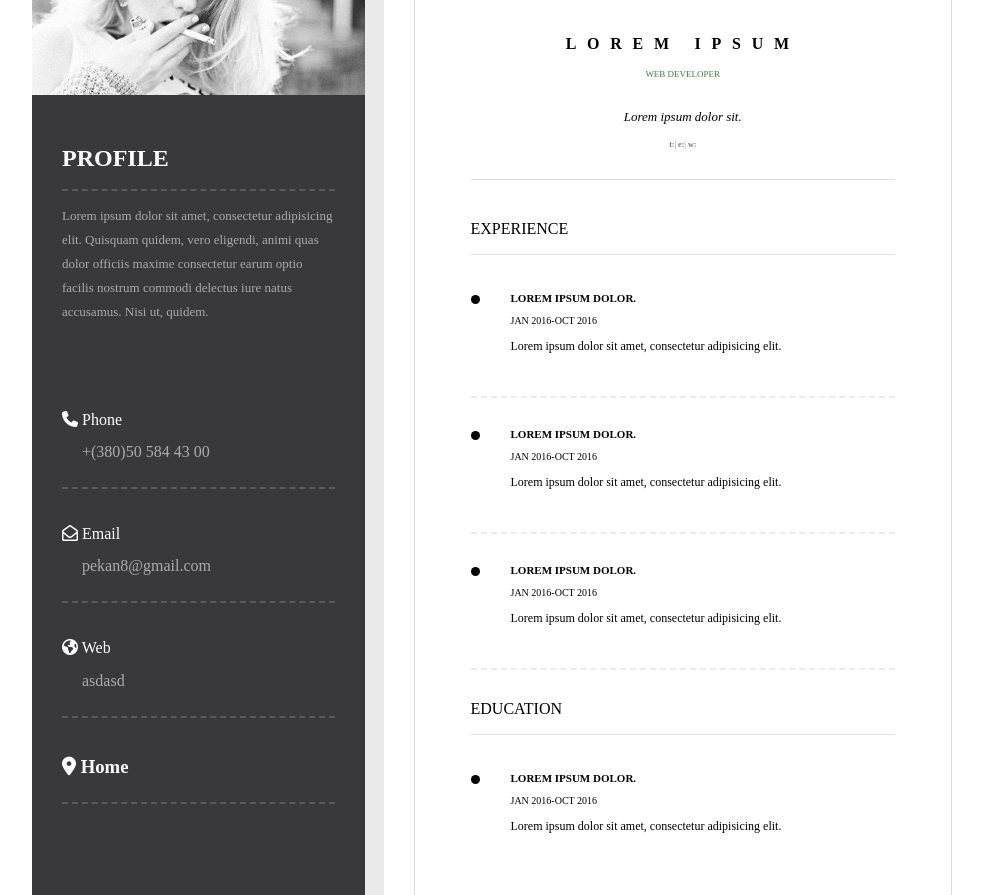
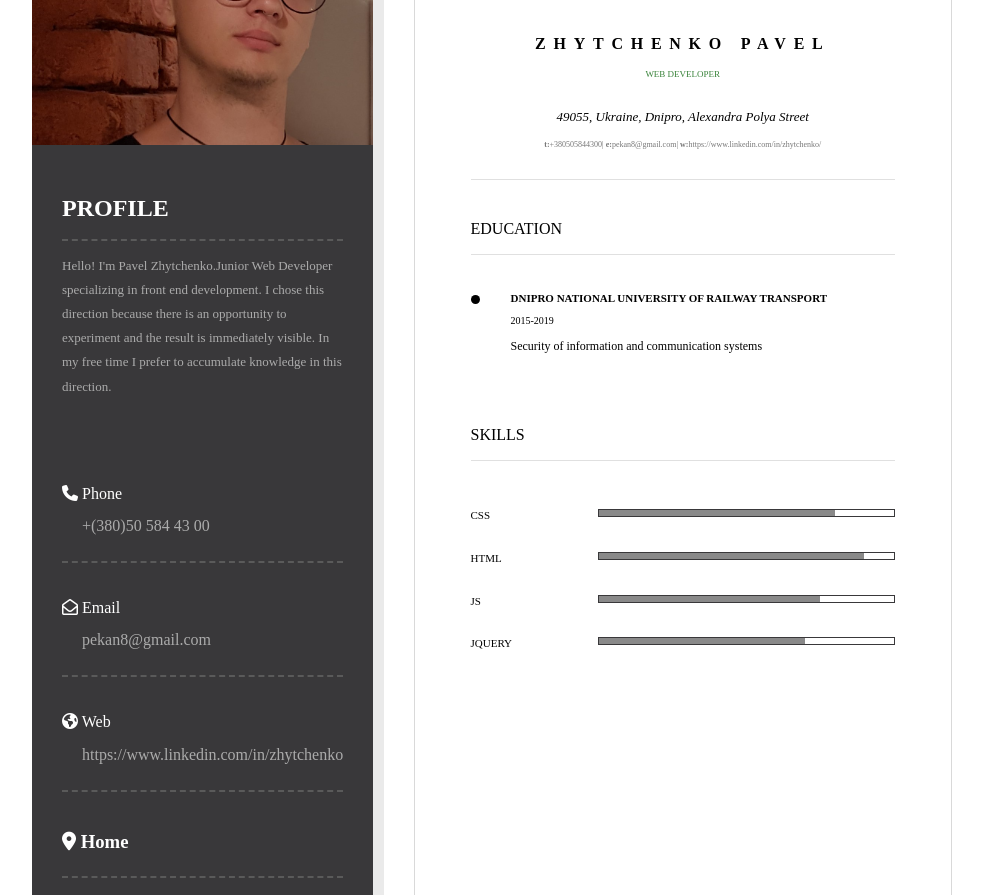
Before and after one commit to PeKanIdea/resum, a plain HTML site: page resum/index.html in a window 1280 px wide. Shown: the part 175-1070 px from the top of the page, without its empty margins (133-1116 px from the left). Drawn offline with Linux system fonts and the light colour scheme.

Commit message:
Добавленна актуальная информация
Заполнили резюме актуальными данными

```diff
--- a/resum/index.html
+++ b/resum/index.html
@@ -4,8 +4,8 @@
 <head>
     <meta charset="UTF-8">
     <title>Document</title>
-    <link rel="stylesheet" href="/libs/normalize/normalize.css">
-    <link rel="stylesheet" href="/style.css">
+    <link rel="stylesheet" href="libs/normalize/normalize.css">
+    <link rel="stylesheet" href="style.css">
 </head>
 
 <body>
@@ -17,7 +17,8 @@
                 <h2 class="heading heading-light">
                     Profile
                 </h2>
-                <p class="profile-text">Lorem ipsum dolor sit amet, consectetur adipisicing elit. Quisquam quidem, vero eligendi, animi quas dolor officiis maxime consectetur earum optio facilis nostrum commodi delectus iure natus accusamus. Nisi ut, quidem.
+                <p class="profile-text">Hello! I'm Pavel Zhytchenko.Junior Web Developer specializing in front end development.
+                    I chose this direction because there is an opportunity to experiment and the result is immediately visible. In my free time I prefer to accumulate knowledge in this direction.
                 </p>
                 <div class="contacts">
                     <div class="contacts-item">
@@ -39,7 +40,7 @@
                             <i class="fas fa-globe-americas"></i>
                             Web
                         </h3>
-                        <a href="#" class="contacts-text">asdasd</a>
+                        <a href="https://www.linkedin.com/in/zhytchenko/" class="contacts-text">https://www.linkedin.com/in/zhytchenko</a>
                     </div>
 
                     <div class="contacts-title">
@@ -47,12 +48,12 @@
                             <i class="fas fa-map-marker-alt"></i>
                             Home
                         </h3>
-                        <addres class="contacts-text"></addres>
+                        <addres class="contacts-text">49055, Ukraine, Dnipro, Alexandra Polya Street</addres>
                     </div>
                 </div>
                 <h2 class="heading heading-light">Languages</h2>
                 <div class="languages">
-                    <div class="language"><span class="language-text">English</span><strong class="language-per">65%</strong>
+                    <div class="language"><span class="language-text">English</span><strong class="language-per">66%</strong><strong class="language-per">(B2)</strong>
                     </div>
                     <div class="language"><span class="language-text">Ukranian</span><strong class="language-per">100%</strong>
                     </div>
@@ -75,7 +76,7 @@
                         <span class="logo-line"></span>
                     </div>
                     <div class="logo-image">
-                        R/S
+                        P/S
                     </div>
                     <div class="logo-lines logo-lines_right">
                         <span class="logo-line"></span>
@@ -84,16 +85,16 @@
                     </div>
                 </div>
                 <div class="about">
-                    <h1 class="name">Lorem Ipsum</h1>
+                    <h1 class="name">ZHYTCHENKO PAVEL</h1>
                     <span class="position">Web Developer</span>
-                    <address class="about-address">Lorem ipsum dolor sit.</address>
+                    <address class="about-address">49055, Ukraine, Dnipro, Alexandra Polya Street</address>
                     <div class="about-contacts">
-                        <a href="#" class="about-contacts_link"><b>t:</b>|</a>
-                        <a href="#" class="about-contacts_link"><b>e:</b>|</a>
-                        <a href="#" class="about-contacts_link"><b>w:</b></a>
+                        <a href="tel:+380505844300" class="about-contacts_link"><b>t:</b>+380505844300|</a>
+                        <a href="mailto:pekan8@gmail.com" class="about-contacts_link"><b>e:</b>pekan8@gmail.com|</a>
+                        <a href="https://www.linkedin.com/in/zhytchenko/" class="about-contacts_link"><b>w:</b>https://www.linkedin.com/in/zhytchenko/</a>
                     </div>
                 </div>
-                <div class="experience">
+                <!-- <div class="experience">
                     <h2 class="heading heading-dark">
                         Experience
                     </h2>
@@ -114,16 +115,16 @@
                             <p class="list-item_text">Lorem ipsum dolor sit amet, consectetur adipisicing elit.</p>
                         </li>
                     </ul>
-                </div>
+                </div> -->
                 <div class="education">
                     <h2 class="heading heading-dark">
                         Education
                     </h2>
                     <ul class="list">
                         <li class="list-item list-item_non-border">
-                            <h4 class="list-item_title">Lorem ipsum dolor.</h4>
-                            <span class="list-item_date">Jan 2016-Oct 2016</span>
-                            <p class="list-item_text">Lorem ipsum dolor sit amet, consectetur adipisicing elit.</p>
+                            <h4 class="list-item_title">Dnipro National University of Railway Transport </h4>
+                            <span class="list-item_date">2015-2019</span>
+                            <p class="list-item_text">Security of information and communication systems</p>
                         </li>
                     </ul>
                 </div>
@@ -133,17 +134,21 @@
                     </h2>
                     <ul class="skills-list">
                         <li class="skills-list_item">
-                        Lorem
+                        CSS
                         <div class="level level-80"></div>
                         </li>
                         <li class="skills-list_item">
-                        Ipsum
+                        HTML
                         <div class="level level-90"></div>
                         </li>
                         <li class="skills-list_item">
-                        Dolom
-                        <div class="level level-50"></div>
+                        JS
+                        <div class="level level-75"></div>
                         </li>
+                        <li class="skills-list_item">
+                            jQuery
+                            <div class="level level-70"></div>
+                            </li>
                     </ul>
                 </div>
             </div>
--- a/resum/style.css
+++ b/resum/style.css
@@ -18,8 +18,8 @@ html{
     color: #ababab;
 }
 .profile-photo{
-    height: 250px;
-    background-image: url(xC6ki1LpwA0.jpg);
+    height: 300px;
+    background-image: url(photo_2019-08-12_14-56-21.jpg);
     background-size: cover;
     background-position: top;
     background-repeat: no-repeat;
@@ -167,7 +167,7 @@ html{
 .name{
     font-size: 16px;
     text-transform: uppercase;
-    letter-spacing: 10.75px;
+    letter-spacing: 7.75px;
     margin-bottom: 10px;
 }
 .position{
@@ -264,8 +264,11 @@ html{
 .level-90:before{
     width: 90%;
 }
-.level-50:before{
-    width: 50%;
+.level-75:before{
+    width: 75%;
+}
+.level-70:before{
+    width: 70%;
 }
 @media(max-width: 1024px){
     .container{
```
Also changed, not shown: resum/photo_2019-08-12_14-56-21.jpg (added), resum/xC6ki1LpwA0.jpg (deleted).
